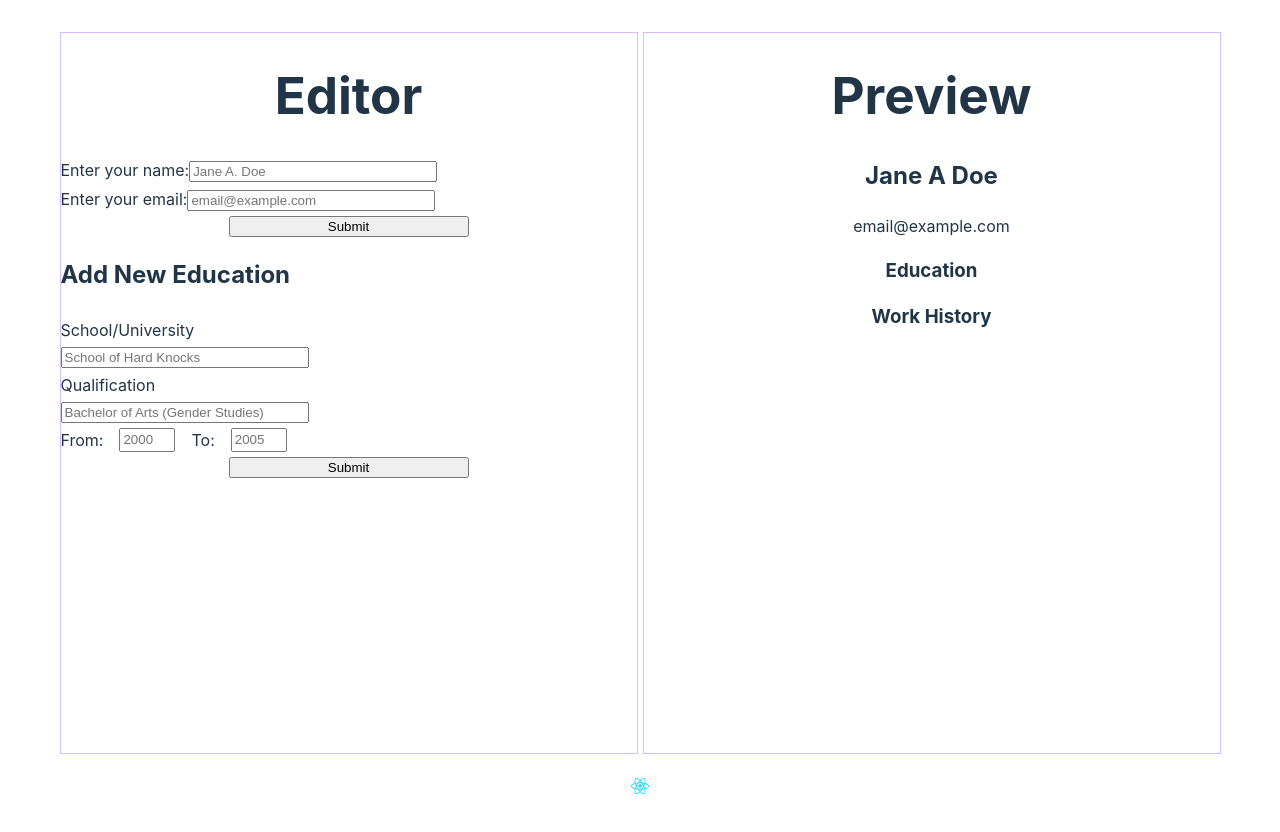
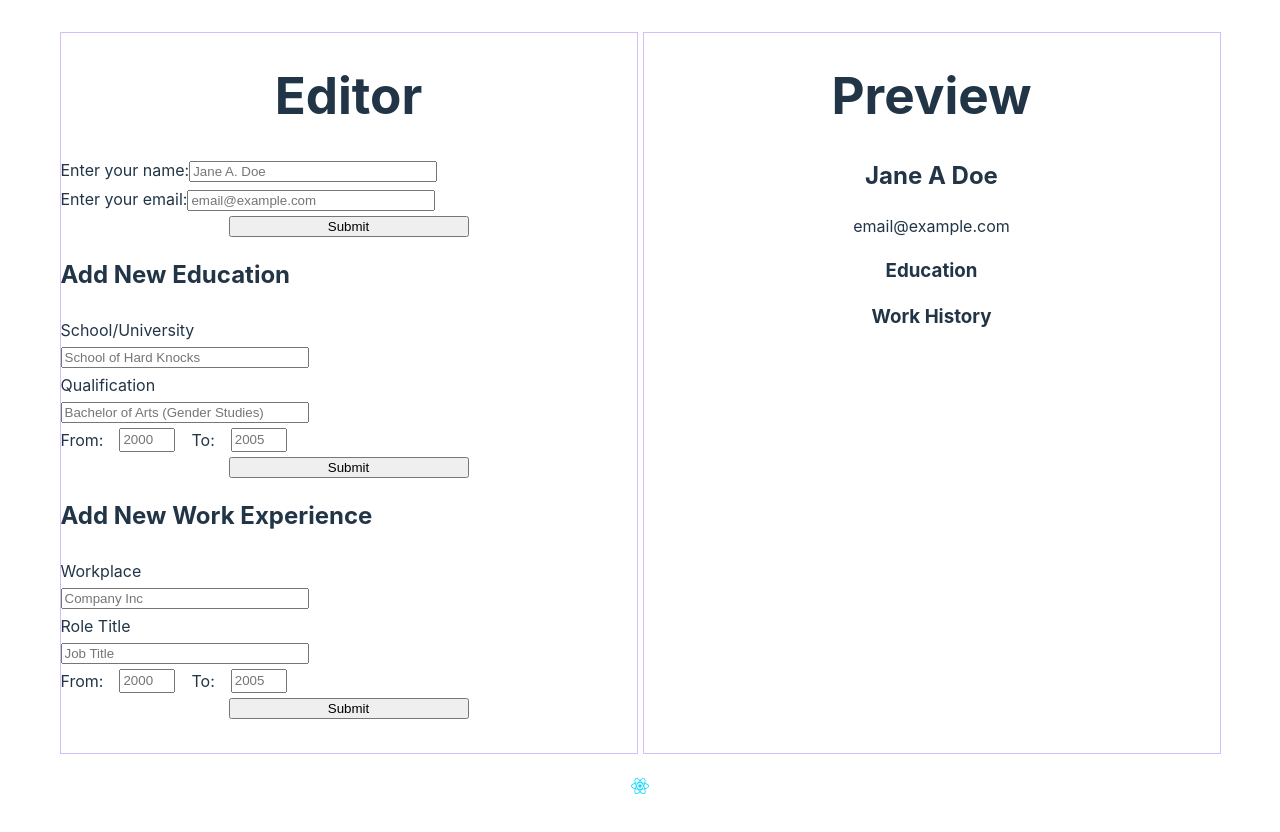
Before and after one commit to denerose/CVApp-Odin, a React (Vite) app: page / in a window 1280 px wide. Shown: the top 832 px of the page. Built offline with nearby package versions, Linux system fonts and the light colour scheme.

Commit message:
Add work form

```diff
--- a/src/App.jsx
+++ b/src/App.jsx
@@ -3,6 +3,7 @@
 import { InfoForm,  InfoCard } from './components/infoForm'
 import { EducationForm } from './components/educationForm'
 import EducationCard from './components/educationCard'
+import { WorkForm } from './components/workForm'
 
 
 function App() {
@@ -12,6 +13,7 @@
   })
 
   const [educationArray, setEducationArray] = useState([])
+  const [workArray, setWorkArray] = useState([])
 
   return (
     <main>
@@ -23,6 +25,10 @@
         <EducationForm
           newEducation={setEducationArray}
           currentEducation={educationArray}
+        />
+        <WorkForm
+          setWork={setWorkArray}
+          currentWork={workArray}
         />
       </div>
       <div className="previewWindow">
--- /dev/null
+++ b/src/components/workForm.jsx
@@ -0,0 +1,65 @@
+/* eslint-disable react/prop-types */
+import { useState } from "react";
+
+export function WorkForm({setWork, currentWork}) {
+    const [inputs, setInputs] = useState({});
+
+    const handleChange = (event) => {
+        const name = event.target.name;
+        const value = event.target.value;
+        setInputs(values => ({...values, [name]: value}))
+    }
+
+    const handleSubmit = (event) => {
+        event.preventDefault();
+        console.log(inputs)
+        if (currentWork.length < 0) {setWork(inputs)}
+        else {
+        setWork(() => [...currentWork, inputs])}
+    }
+
+    return (
+        <form onSubmit={handleSubmit}>
+            <h2>Add New Work Experience</h2>
+            <label>Workplace</label>
+                <input
+                type="text"
+                name="org"
+                value={inputs.org || ""}
+                placeholder='Company Inc'
+                onChange={handleChange}
+                autoComplete='no'
+            />
+            <label>Role Title</label>
+                <input
+                type="text"
+                name="job"
+                value={inputs.job || ""}
+                placeholder='Job Title'
+                onChange={handleChange}
+                autoComplete='no'
+            />
+            <div className="dateBox">
+            <label>From:</label>
+                <input
+                    type="year"
+                    name="from"
+                    value={inputs.from || ""}
+                    placeholder='2000'
+                    onChange={handleChange}
+                    autoComplete='year'
+                />
+            <label>To:</label>
+                <input
+                    type="year"
+                    name="to"
+                    value={inputs.to || ""}
+                    placeholder='2005'
+                    onChange={handleChange}
+                    autoComplete='year'
+                />
+            </div>
+            <input type="submit"/>
+        </form>
+
+    )}
```
